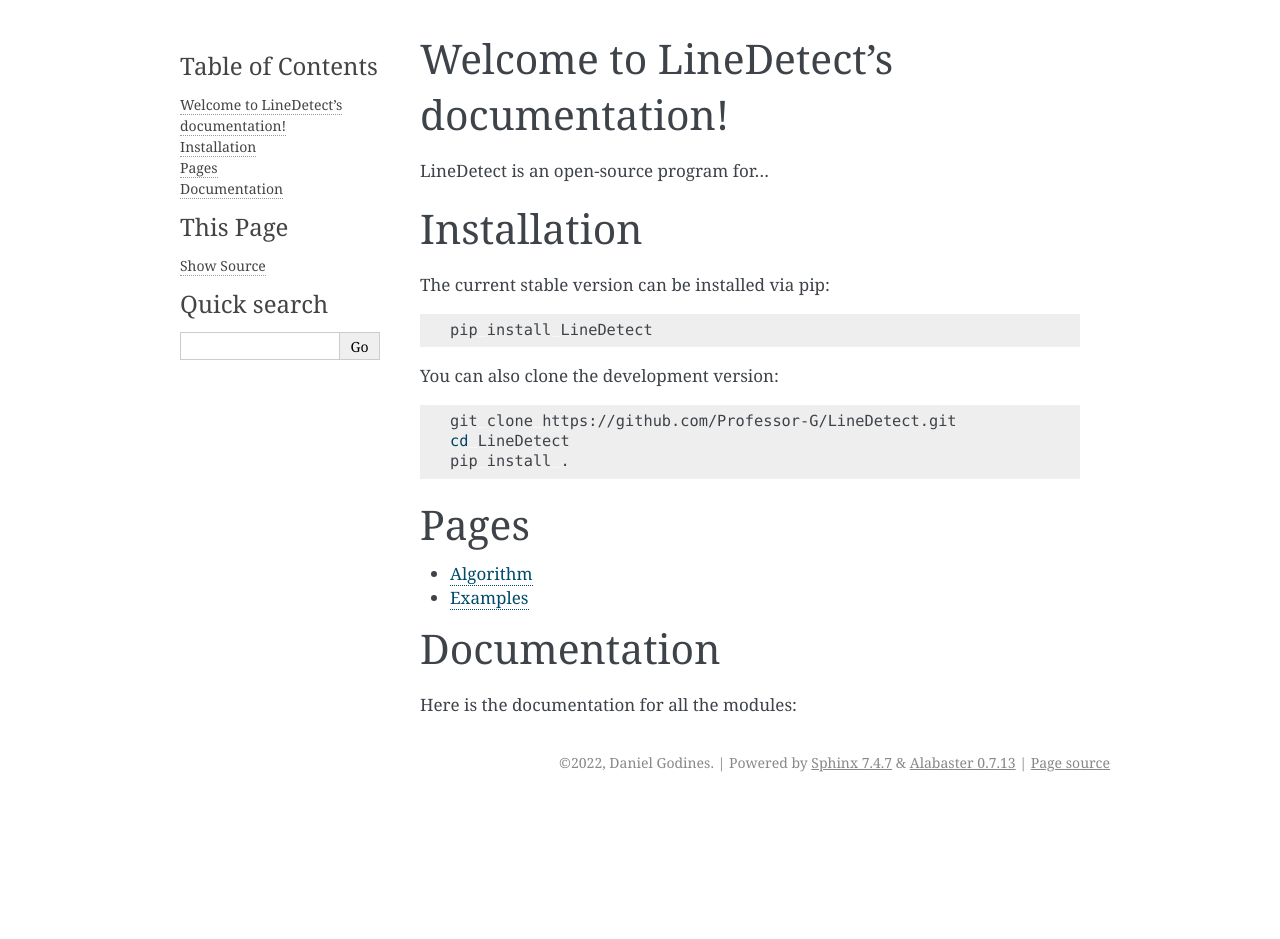
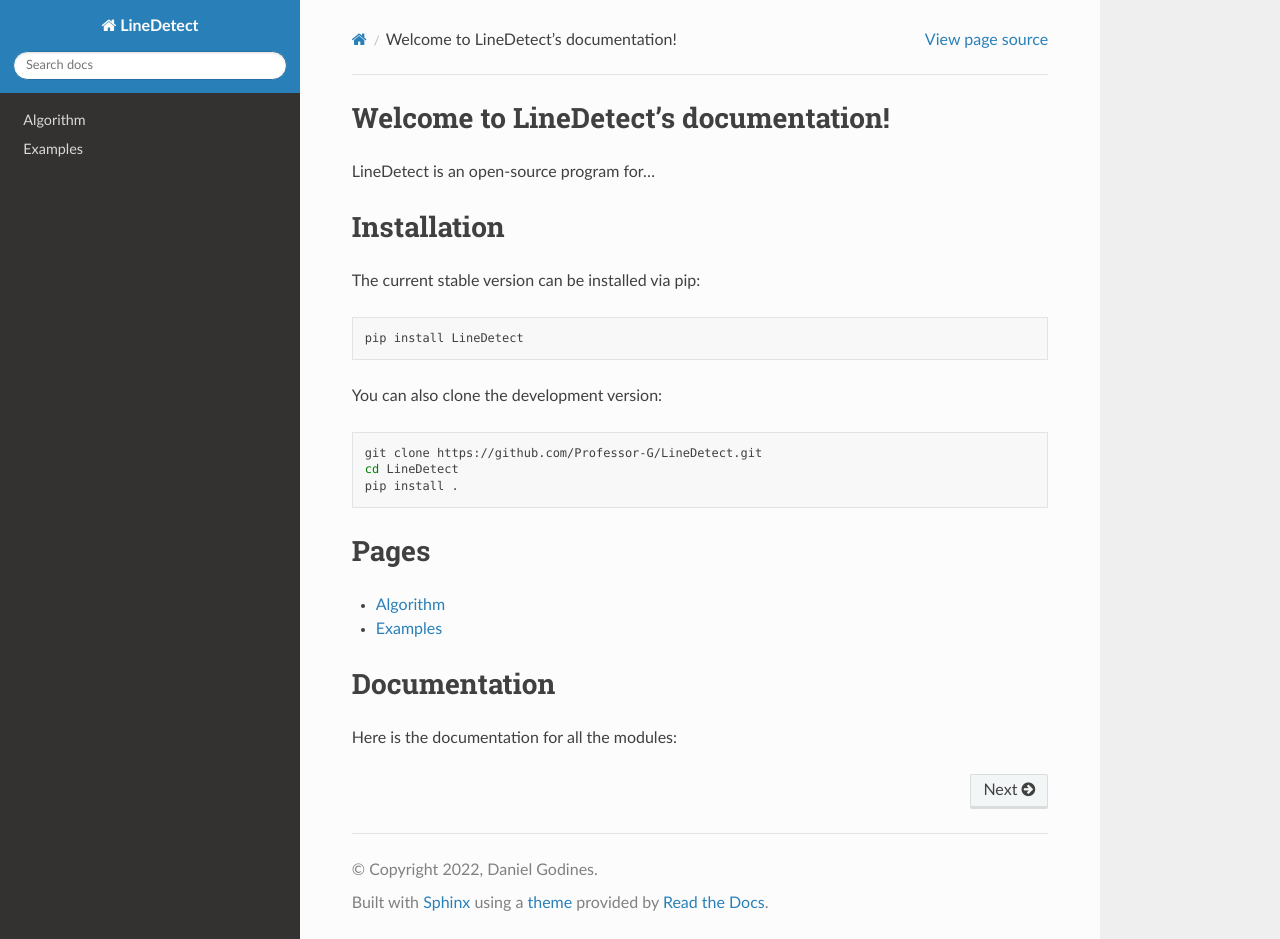
Before and after one commit to Professor-G/LineDetect, a Sphinx documentation site: the page built from docs/index.rst, in a window 1280 px wide and 939 px high. Built offline with Sphinx 7.4.7 and the Read the Docs theme 2.0.0, drawn with Linux system fonts in a browser that asks for light colours; pages that are not in the unit, such as notebooks, are missing from menus.

Commit message:
fixing doc formatting

```diff
--- a/docs/conf.py
+++ b/docs/conf.py
@@ -85,7 +85,7 @@
 # The theme to use for HTML and HTML Help pages.  See the documentation for
 # a list of builtin themes.
 #
-#html_theme = 'sphinx_rtd_theme'
+html_theme = 'sphinx_rtd_theme'
 
 # Theme options are theme-specific and customize the look and feel of a theme
 # further.  For a list of options available for each theme, see the
--- a/docs/requirements.txt
+++ b/docs/requirements.txt
@@ -5,3 +5,4 @@
 setuptools>=40.6.0
 setuptools_scm
 sphinx-autoapi
+sphinx_rtd_theme>=1.2
```
